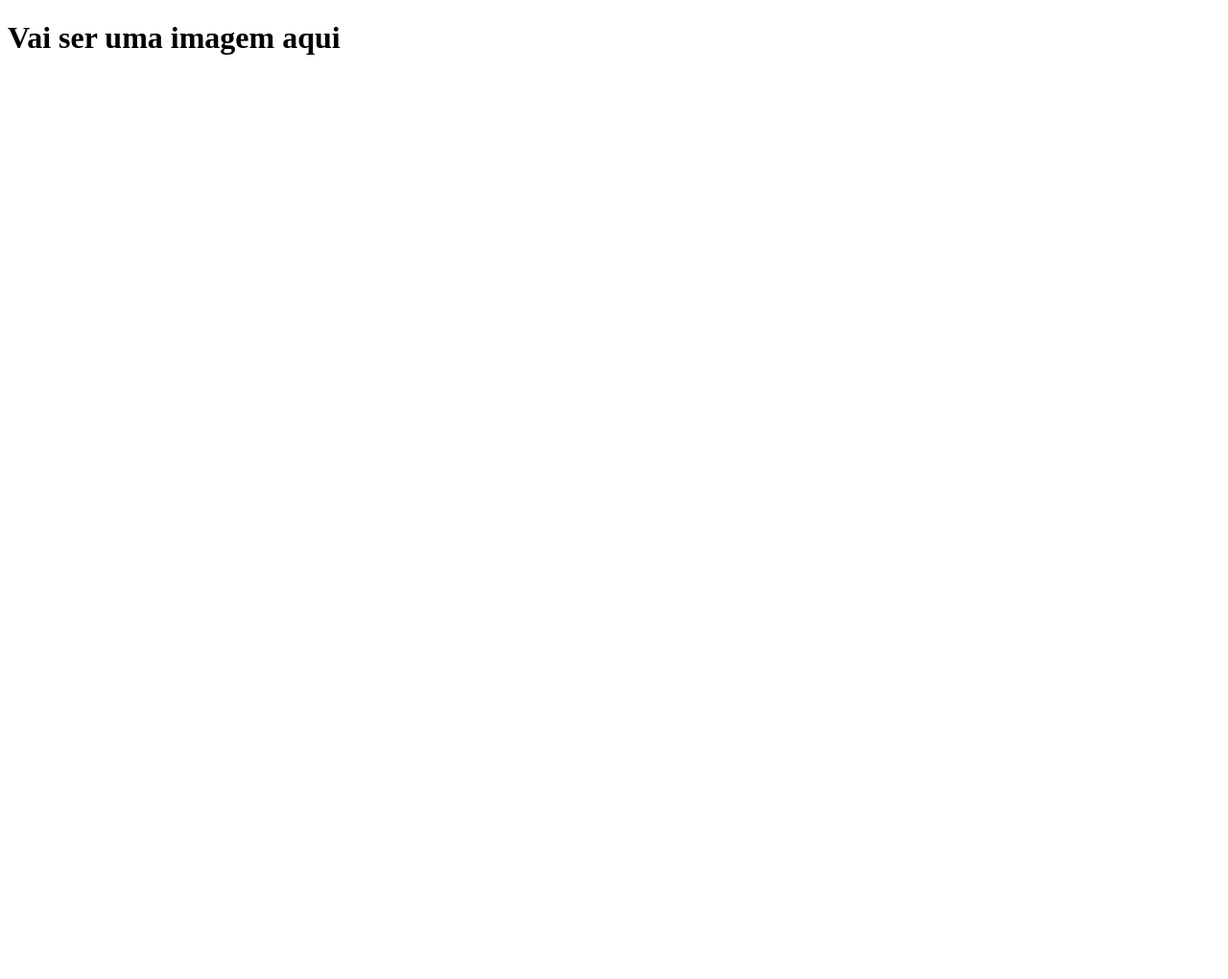
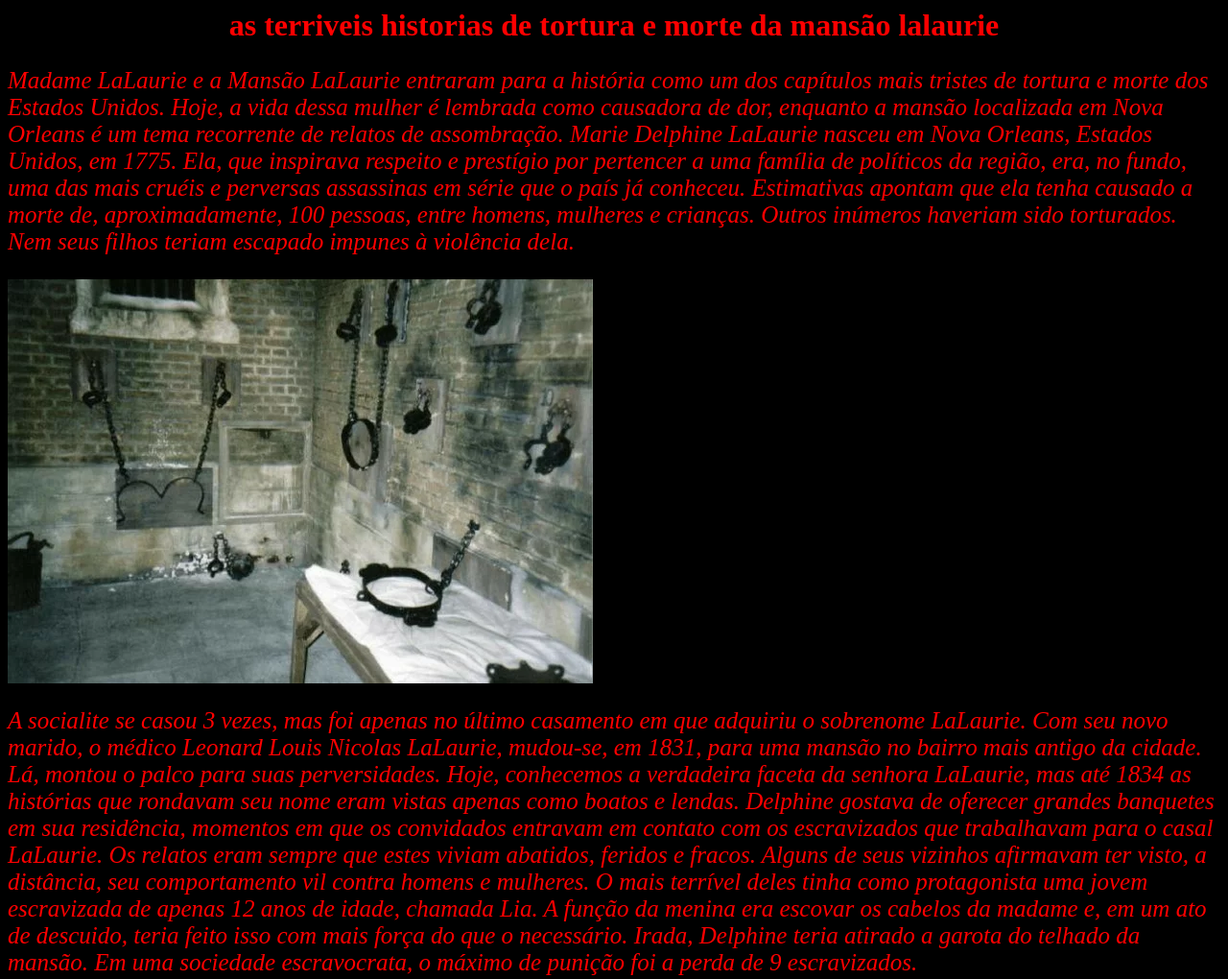
Before and after one commit to maylon17/hist-ria-sobrenatural, a plain HTML site: page index.html in a window 1280 px wide. Shown: the whole page at 96% size. Before the commit the page ends 800 px from the top, so only its background shows below. Drawn offline with Linux system fonts and the light colour scheme.

Commit message:
Add files via upload

```diff
--- a/index.html
+++ b/index.html
@@ -1,13 +1,27 @@
-<!DOCTYPE html>
-<html lang="en">
-<head>
-    <meta charset="UTF-8">
-    <meta http-equiv="X-UA-Compatible" content="IE=edge">
-    <meta name="viewport" content="width=device-width, initial-scale=1.0">
-    <title>Document</title>
-</head>
-<body>
-    <h1>Vai ser uma imagem aqui</h1>
+<DOCTYPE html>
+<html>
+       <head>
+        <meta charset="utf-8">
+        <link rel="stylesheet" href="style.css">
+        <title>historia sobre naturais </title>
+       </head>
+       <body>
+            <h1>as terriveis historias de tortura e morte da mansão lalaurie</h1>
+            <P>Madame LaLaurie e a Mansão LaLaurie entraram para a história
+            como um dos capítulos mais tristes de tortura e morte dos Estados Unidos. Hoje, a vida dessa mulher é lembrada como causadora de dor, enquanto a mansão localizada em Nova Orleans é um tema recorrente de relatos de assombração.
 
-</body>
+                Marie Delphine LaLaurie nasceu em Nova Orleans, Estados Unidos, em 1775. Ela, que inspirava respeito e prestígio por pertencer a uma família de políticos da região, era, no fundo, uma das mais cruéis e perversas assassinas em série que o país já conheceu.
+
+                Estimativas apontam que ela tenha causado a morte de, aproximadamente, 100 pessoas, entre homens, mulheres e crianças. Outros inúmeros haveriam sido torturados. Nem seus filhos teriam escapado impunes à violência dela.</P>
+        <img src= imagem01.webp>
+
+        <p>A socialite se casou 3 vezes, mas foi apenas no último casamento em que adquiriu o sobrenome LaLaurie. Com seu novo marido, o médico Leonard Louis Nicolas LaLaurie, mudou-se, em 1831, para uma mansão no bairro mais antigo da cidade. Lá, montou o palco para suas perversidades.
+
+            Hoje, conhecemos a verdadeira faceta da senhora LaLaurie, mas até 1834 as histórias que rondavam seu nome eram vistas apenas como boatos e lendas. Delphine gostava de oferecer grandes banquetes em sua residência, momentos em que os convidados entravam em contato com os escravizados que trabalhavam para o casal LaLaurie. Os relatos eram sempre que estes viviam abatidos, feridos e fracos.
+
+            Alguns de seus vizinhos afirmavam ter visto, a distância, seu comportamento vil contra homens e mulheres. O mais terrível deles tinha como protagonista uma jovem escravizada de apenas 12 anos de idade, chamada Lia. A função da menina era escovar os cabelos da madame e, em um ato de descuido, teria feito isso com mais força do que o necessário. Irada, Delphine teria atirado a garota do telhado da mansão. Em uma sociedade escravocrata, o máximo de punição foi a perda de 9 escravizados.</p>
+       </body>
+
+
+
 </html>
--- a/style.css
+++ b/style.css
@@ -0,0 +1,12 @@
+h1{
+    text-align: center;
+    color: red;
+}
+body{
+    background-color: black;
+}
+p{
+    font-size: 25px;
+    font-style: oblique;
+    color: red;
+}
```
Also changed, not shown: imagem01.webp (added).
